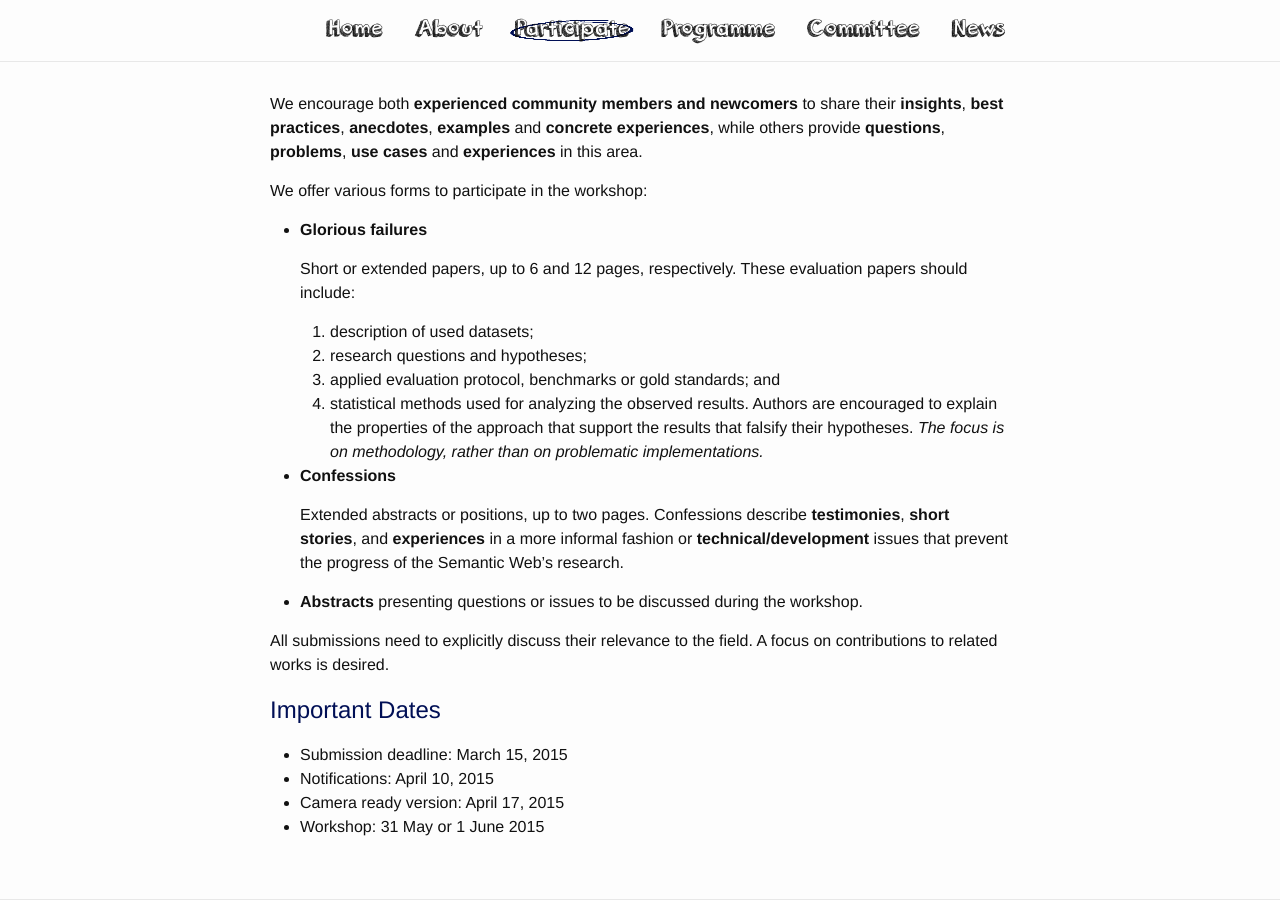
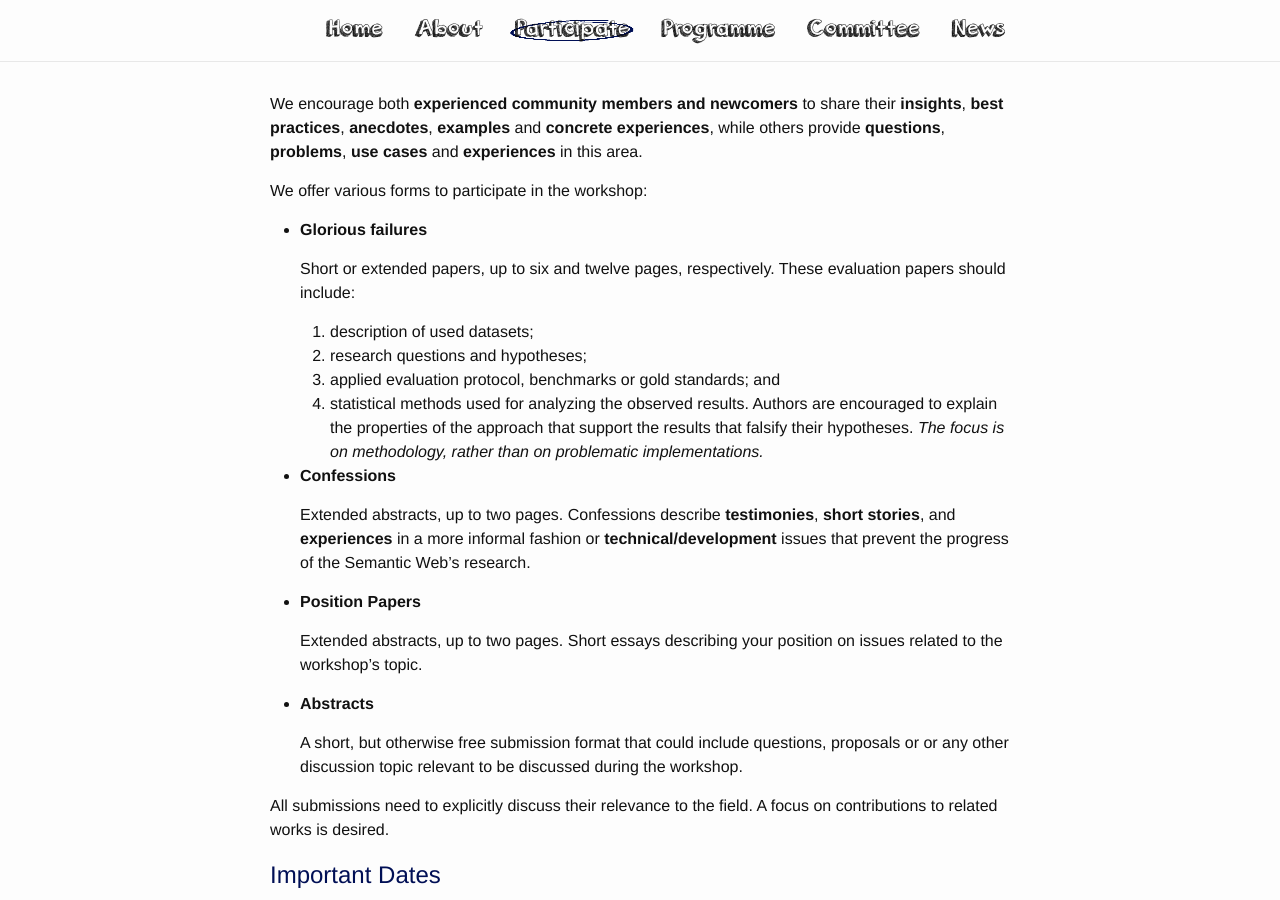
Before and after one commit to mielvds/noise-website, a Jekyll site: the page built from Participate.md, in a window 1280 px wide and 900 px high, scrolled down 271 px. Built offline with Jekyll 4.4.1, drawn with Linux system fonts in a browser that asks for light colours.

Commit message:
added Jacco's changes

```diff
--- a/Participate.md
+++ b/Participate.md
@@ -10,7 +10,7 @@ We offer various forms to participate in the workshop:
 
 - **Glorious failures**
 
-  Short or extended papers, up to 6 and 12 pages, respectively. These evaluation papers should include:
+  Short or extended papers, up to six and twelve pages, respectively. These evaluation papers should include:
   1. description of used datasets;
   2. research questions and hypotheses;
   3. applied evaluation protocol, benchmarks or gold standards; and
@@ -20,9 +20,16 @@ We offer various forms to participate in the workshop:
 
 - **Confessions**
 
-  Extended abstracts or positions, up to two pages. Confessions describe **testimonies**, **short stories**, and **experiences** in a more informal fashion or **technical/development** issues that prevent the progress of the Semantic Web’s research.
+  Extended abstracts, up to two pages. Confessions describe **testimonies**, **short stories**, and **experiences** in a more informal fashion or **technical/development** issues that prevent the progress of the Semantic Web’s research.
 
-- **Abstracts** presenting questions or issues to be discussed during the workshop.
+- **Position Papers**
+
+  Extended abstracts, up to two pages.
+  Short essays describing your position on issues related to the workshop's topic.
+
+- **Abstracts**
+
+  A short, but otherwise free submission format that could include questions, proposals or or any other discussion topic relevant to be discussed during the workshop.
 
 All submissions need to explicitly discuss their relevance to the field. A focus on contributions to related works is desired.
 
```
